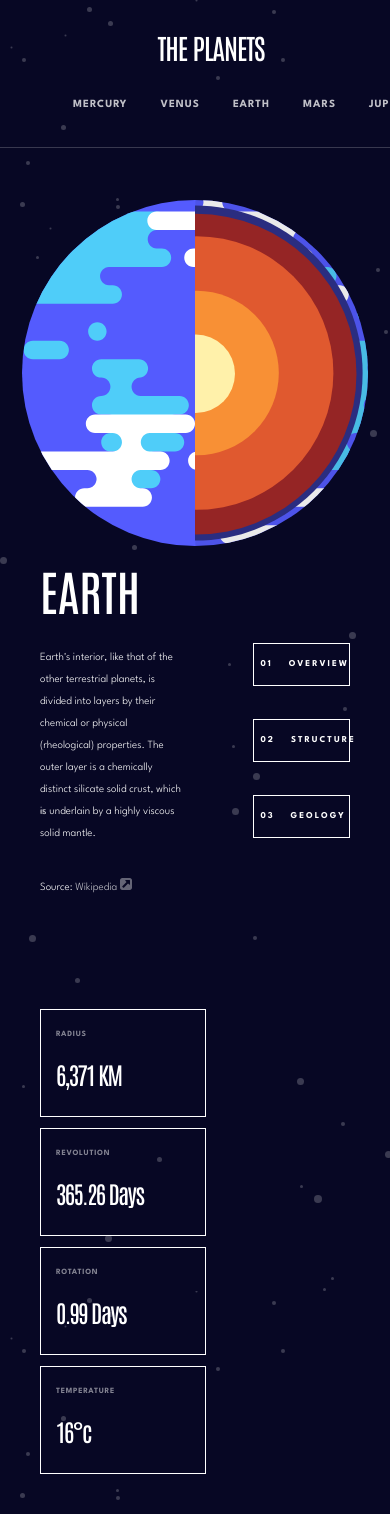
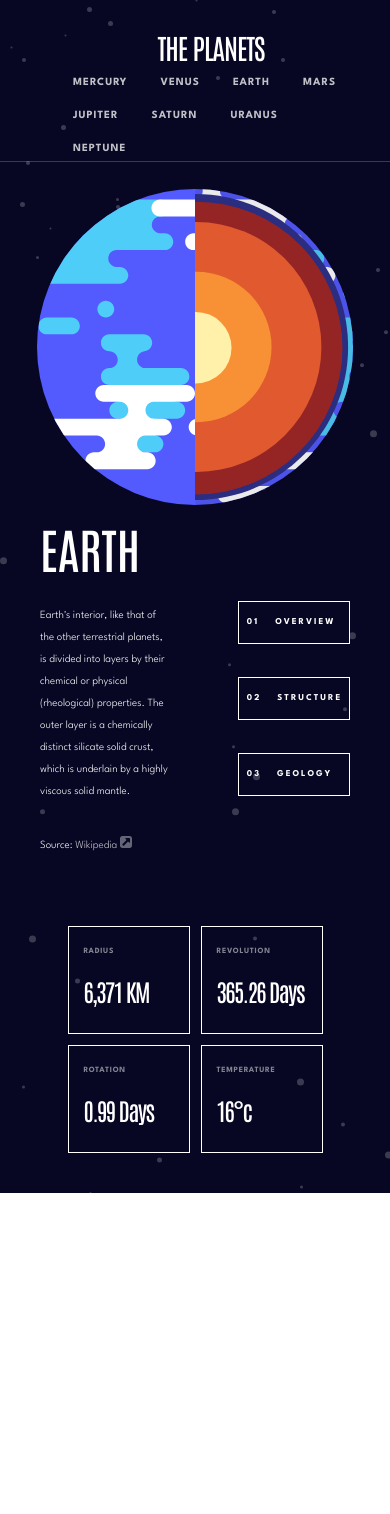
Before and after one commit to jakecreely/planet-react-app, a React (Create React App) app: page /earth in a window 390 px wide. After the commit the page ends 1193 px from the top, so only its background shows below. Built offline with nearby package versions, Linux system fonts and the light colour scheme.

Commit message:
Replacing with rem units (tablet)

```diff
--- a/src/styles/style.css
+++ b/src/styles/style.css
@@ -77,20 +77,19 @@ body, .navbar li {
   -webkit-box-pack: justify;
       -ms-flex-pack: justify;
           justify-content: space-between;
-  border-bottom: 1px solid rgba(255, 255, 255, 0.2);
+  border-bottom: 0.0625rem solid rgba(255, 255, 255, 0.2);
   min-height: 85px;
   max-height: 85px;
 }
 
 .nav-container .nav-title {
   font-weight: 400;
-  font-size: 28px;
-  line-height: 30px;
-  letter-spacing: -1.05px;
+  font-size: 1.75rem;
+  line-height: 1.875rem;
+  letter-spacing: -0.065625rem;
   color: #FFFFFF;
-  padding-top: 22px;
-  padding-left: 32px;
-  padding-bottom: 27px;
+  padding-top: 1.375rem;
+  padding-left: 2rem;
 }
 
 .nav-container .toggle-icon {
@@ -108,14 +107,15 @@ body, .navbar li {
     max-height: none;
   }
   .nav-container .nav-title {
-    padding-top: 32px;
-    padding-bottom: 0;
+    padding-top: 2rem;
     text-align: center;
   }
   .nav-container .navbar {
     height: 100%;
     min-height: none;
     max-height: none;
+    -ms-flex-wrap: wrap;
+        flex-wrap: wrap;
   }
 }
 
@@ -228,10 +228,11 @@ body, .navbar li {
 .navbar li {
   font-weight: 700;
   font-style: normal;
-  font-size: 11px;
-  letter-spacing: 1px;
+  font-size: 0.6875rem;
+  letter-spacing: 0.0625rem;
   display: inline;
   text-transform: uppercase;
+  padding-top: 0.5rem;
 }
 
 .navbar ul {
@@ -419,9 +420,7 @@ body, .navbar li {
   .mainContainer .image-panel {
     min-width: unset;
     max-width: 100%;
-    min-height: 41vh;
-    max-height: 41vh;
-    margin-top: 3vh;
+    max-height: 19.75rem;
   }
   .mainContainer .image-panel img {
     -o-object-fit: contain;
@@ -431,31 +430,31 @@ body, .navbar li {
         align-self: unset;
   }
   .mainContainer .stats-panel {
-    -webkit-box-pack: normal;
-        -ms-flex-pack: normal;
-            justify-content: normal;
-    padding: 40px;
-    gap: 11px;
-    padding-top: 0px;
+    -webkit-box-pack: center;
+        -ms-flex-pack: center;
+            justify-content: center;
+    padding: 2.5rem;
+    gap: 0.6875rem;
+    padding-top: 0;
+    margin-top: 0;
   }
   .mainContainer .stats-panel .info-card {
     padding: 0px;
-    min-width: 164px;
-    min-height: 88px;
+    min-width: 7.5rem;
   }
   .mainContainer .stats-panel .info-card .attribute {
-    font-size: 8px;
-    line-height: 16px;
-    letter-spacing: 0.73px;
-    padding-bottom: 6px;
-    padding-top: 16px;
-    padding-left: 15px;
+    font-size: 0.5rem;
+    line-height: 1rem;
+    letter-spacing: 0.045rem;
+    padding-bottom: 0.375rem;
+    padding-top: 1rem;
+    padding-left: 0.9375rem;
   }
   .mainContainer .stats-panel .info-card .data {
-    font-size: 24px;
+    font-size: 1.5rem;
     width: 100%;
-    padding-left: 15px;
-    padding-bottom: 16px;
+    padding-left: 0.9375rem;
+    padding-bottom: 1rem;
   }
   .mainContainer .info-panel {
     -webkit-box-flex: 50%;
@@ -510,6 +509,7 @@ body, .navbar li {
     padding-bottom: 0.5rem;
     padding-left: 7%;
     padding-right: 57%;
+    min-width: 7rem;
   }
   .mainContainer .info-panel .button-container .button-number {
     text-align: center;
--- a/src/styles/style.scss
+++ b/src/styles/style.scss
@@ -27,7 +27,7 @@
 .nav-container {
     display: flex;
     justify-content: space-between;
-    border-bottom: 1px solid rgba(white, 0.2);
+    border-bottom: 0.0625rem solid rgba(white, 0.2);
 
     min-height: 85px;
     max-height: 85px;
@@ -36,13 +36,12 @@
         @extend h2;
         // padding-right: 50%;
         font-weight: 400;
-        font-size: 28px;
-        line-height: 30px;
-        letter-spacing: -1.05px;
+        font-size: 1.75rem;
+        line-height: 1.875rem;
+        letter-spacing: -0.065625rem;
         color: $primaryText;
-        padding-top: 22px;
-        padding-left: 32px;
-        padding-bottom: 27px;
+        padding-top: 1.375rem;
+        padding-left: 2rem;
     }
 
     .toggle-icon {
@@ -58,8 +57,7 @@
 
 
         .nav-title {
-            padding-top: 32px;
-            padding-bottom: 0;
+            padding-top: 2rem;
             text-align: center;
         }
 
@@ -69,6 +67,7 @@
             min-height: none;
             max-height: none;
 
+            flex-wrap: wrap;
 
         }
     }
@@ -181,10 +180,11 @@
         @extend body;
         font-weight: 700;
         font-style: normal;
-        font-size: 11px;
-        letter-spacing: 1px;
+        font-size: 0.6875rem;
+        letter-spacing: 0.0625rem;
         display: inline;
         text-transform: uppercase;
+        padding-top: 0.5rem;
     }
 
     ul {
@@ -361,10 +361,8 @@
             min-width: unset;
             max-width: 100%;
 
-            min-height: 41vh;
-            max-height: 41vh;
+            max-height: 19.75rem;
 
-            margin-top: 3vh;
 
             img {
                 object-fit: contain;
@@ -373,30 +371,30 @@
         }
 
         .stats-panel {
-            justify-content: normal;
-            padding: 40px;
-            gap: 11px;
-            padding-top: 0px;
+            justify-content: center;
+            padding: 2.5rem;
+            gap: 0.6875rem;
+            padding-top: 0;
+            margin-top: 0;
 
             .info-card {
                 padding: 0px;
-                min-width: 164px;
-                min-height: 88px;
+                min-width: 7.5rem;
 
                 .attribute {
-                    font-size: 8px;
-                    line-height: 16px;
-                    letter-spacing: 0.73px;
-                    padding-bottom: 6px;
-                    padding-top: 16px;
-                    padding-left: 15px;
+                    font-size: 0.5rem;
+                    line-height: 1rem;
+                    letter-spacing: 0.045rem;
+                    padding-bottom: 0.375rem;
+                    padding-top: 1rem;
+                    padding-left: 0.9375rem;
                 }
 
                 .data {
-                  font-size: 24px;
+                  font-size: 1.5rem;
                   width: 100%;
-                  padding-left: 15px;
-                  padding-bottom: 16px;
+                  padding-left: 0.9375rem;
+                  padding-bottom: 1rem;
                 }
             }
         }
@@ -450,6 +448,8 @@
                     padding-bottom: 0.5rem;
                     padding-left: 7%;
                     padding-right: 57%;
+
+                    min-width: 7rem;
                 }
 
                 .button-number {
```
Also changed, not shown: 1 other file (tests, documents, lock files or other folders).
